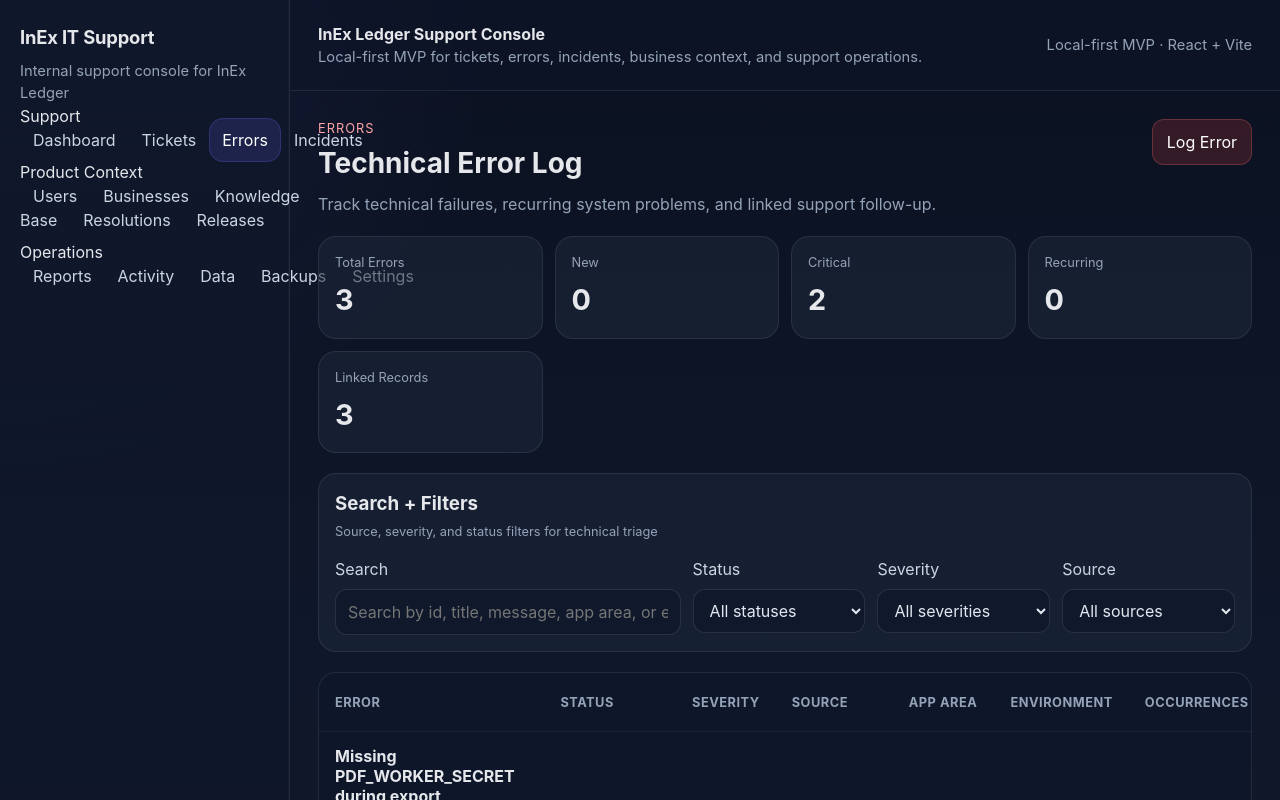
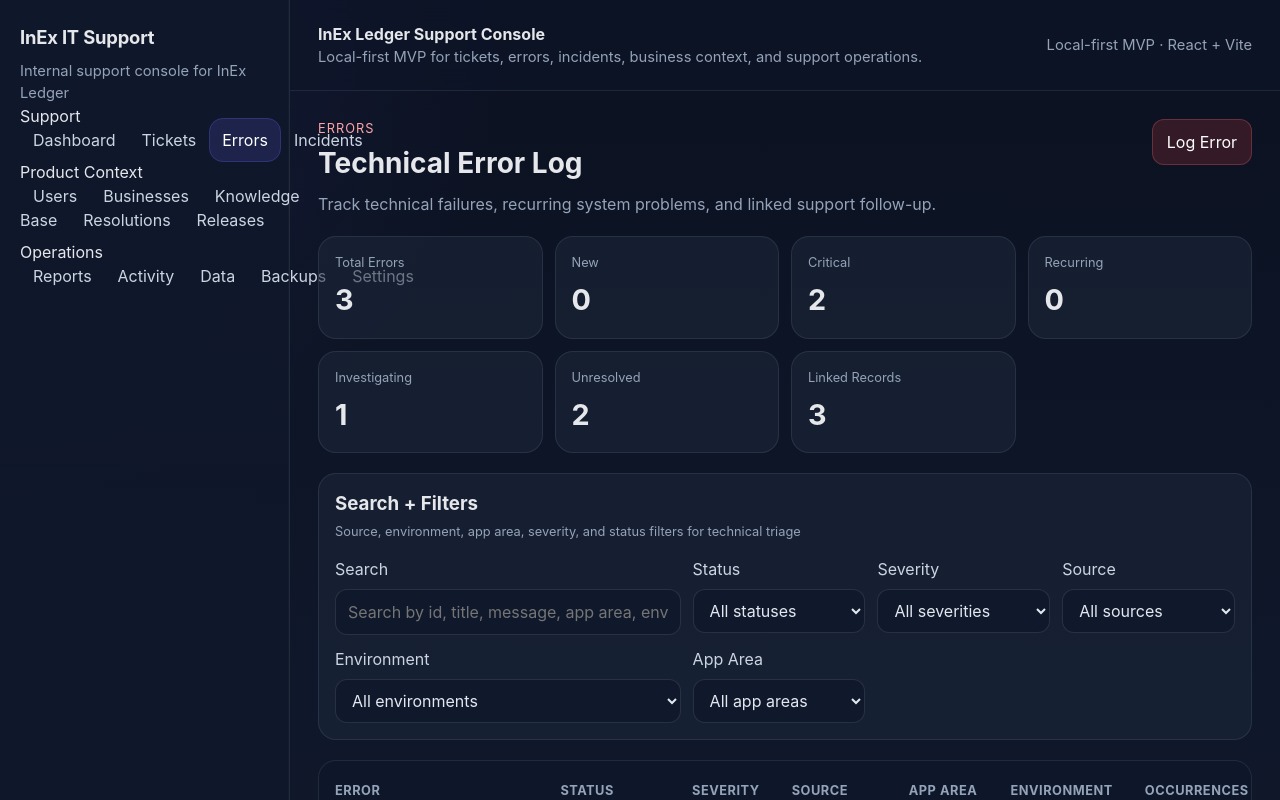
Before and after one commit to Emanuel628/InEx-IT-Support, a React (Vite) app: page /errors in a window 1280 px wide. Shown: the top 800 px of the page. Built offline with nearby package versions, Linux system fonts and the light colour scheme.

Commit message:
Expand errors list filters and triage context

```diff
--- a/src/pages/errors/ErrorsPage.tsx
+++ b/src/pages/errors/ErrorsPage.tsx
@@ -14,25 +14,31 @@ export function ErrorsPage() {
   const [status, setStatus] = useState<'all' | ErrorLogStatus>('all');
   const [severity, setSeverity] = useState<'all' | ErrorLogSeverity>('all');
   const [source, setSource] = useState('all');
+  const [environment, setEnvironment] = useState('all');
+  const [appArea, setAppArea] = useState('all');
 
   const filteredErrors = useMemo(() => {
     return errors.filter((record) => {
       const matchesSearch = !search.trim()
-        || [record.id, record.title, record.message, record.appArea, record.environment]
+        || [record.id, record.title, record.message, record.appArea, record.environment, record.notes]
           .join(' ')
           .toLowerCase()
           .includes(search.trim().toLowerCase());
       const matchesStatus = status === 'all' || record.status === status;
       const matchesSeverity = severity === 'all' || record.severity === severity;
       const matchesSource = source === 'all' || record.source === source;
-      return matchesSearch && matchesStatus && matchesSeverity && matchesSource;
+      const matchesEnvironment = environment === 'all' || record.environment === environment;
+      const matchesAppArea = appArea === 'all' || record.appArea === appArea;
+      return matchesSearch && matchesStatus && matchesSeverity && matchesSource && matchesEnvironment && matchesAppArea;
     });
-  }, [errors, search, severity, source, status]);
+  }, [appArea, environment, errors, search, severity, source, status]);
 
   const newCount = errors.filter((record) => record.status === 'new').length;
   const recurringCount = errors.filter((record) => record.status === 'recurring').length;
   const criticalCount = errors.filter((record) => record.severity === 'critical').length;
   const linkedCount = errors.filter((record) => record.relatedTicketIds.length || record.relatedIncidentId || record.relatedResolutionId).length;
+  const investigatingCount = errors.filter((record) => record.status === 'investigating').length;
+  const unresolvedCount = errors.filter((record) => !['fixed', 'ignored'].includes(record.status)).length;
 
   return (
     <section className="error-workspace-page">
@@ -53,24 +59,26 @@ export function ErrorsPage() {
         <article className="error-stat-card"><span>New</span><strong>{newCount}</strong></article>
         <article className="error-stat-card"><span>Critical</span><strong>{criticalCount}</strong></article>
         <article className="error-stat-card"><span>Recurring</span><strong>{recurringCount}</strong></article>
+        <article className="error-stat-card"><span>Investigating</span><strong>{investigatingCount}</strong></article>
+        <article className="error-stat-card"><span>Unresolved</span><strong>{unresolvedCount}</strong></article>
         <article className="error-stat-card"><span>Linked Records</span><strong>{linkedCount}</strong></article>
       </div>
 
       <section className="error-panel">
         <div className="error-section-header">
           <h3>Search + Filters</h3>
-          <span>Source, severity, and status filters for technical triage</span>
+          <span>Source, environment, app area, severity, and status filters for technical triage</span>
         </div>
 
-        <div className="error-filters-bar">
-          <div className="error-filter-group">
+        <div className="error-filters-bar error-filters-bar-wide">
+          <div className="error-filter-group error-filter-search">
             <label>
               Search
               <input
                 type="text"
                 value={search}
                 onChange={(event) => setSearch(event.target.value)}
-                placeholder="Search by id, title, message, app area, or environment"
+                placeholder="Search by id, title, message, app area, environment, or notes"
               />
             </label>
           </div>
@@ -109,6 +117,30 @@ export function ErrorsPage() {
               <select value={source} onChange={(event) => setSource(event.target.value)}>
                 <option value="all">All sources</option>
                 {Array.from(new Set(errors.map((record) => record.source))).map((value) => (
+                  <option key={value} value={value}>{value}</option>
+                ))}
+              </select>
+            </label>
+          </div>
+
+          <div className="error-filter-group">
+            <label>
+              Environment
+              <select value={environment} onChange={(event) => setEnvironment(event.target.value)}>
+                <option value="all">All environments</option>
+                {Array.from(new Set(errors.map((record) => record.environment))).map((value) => (
+                  <option key={value} value={value}>{value}</option>
+                ))}
+              </select>
+            </label>
+          </div>
+
+          <div className="error-filter-group">
+            <label>
+              App Area
+              <select value={appArea} onChange={(event) => setAppArea(event.target.value)}>
+                <option value="all">All app areas</option>
+                {Array.from(new Set(errors.map((record) => record.appArea))).map((value) => (
                   <option key={value} value={value}>{value}</option>
                 ))}
               </select>
@@ -162,7 +194,7 @@ export function ErrorsPage() {
       ) : (
         <section className="error-empty-state">
           <span>No matching errors</span>
-          <p>Try a broader search or reset the status, severity, and source filters.</p>
+          <p>Try a broader search or reset the status, severity, source, environment, and app-area filters.</p>
         </section>
       )}
     </section>
```
